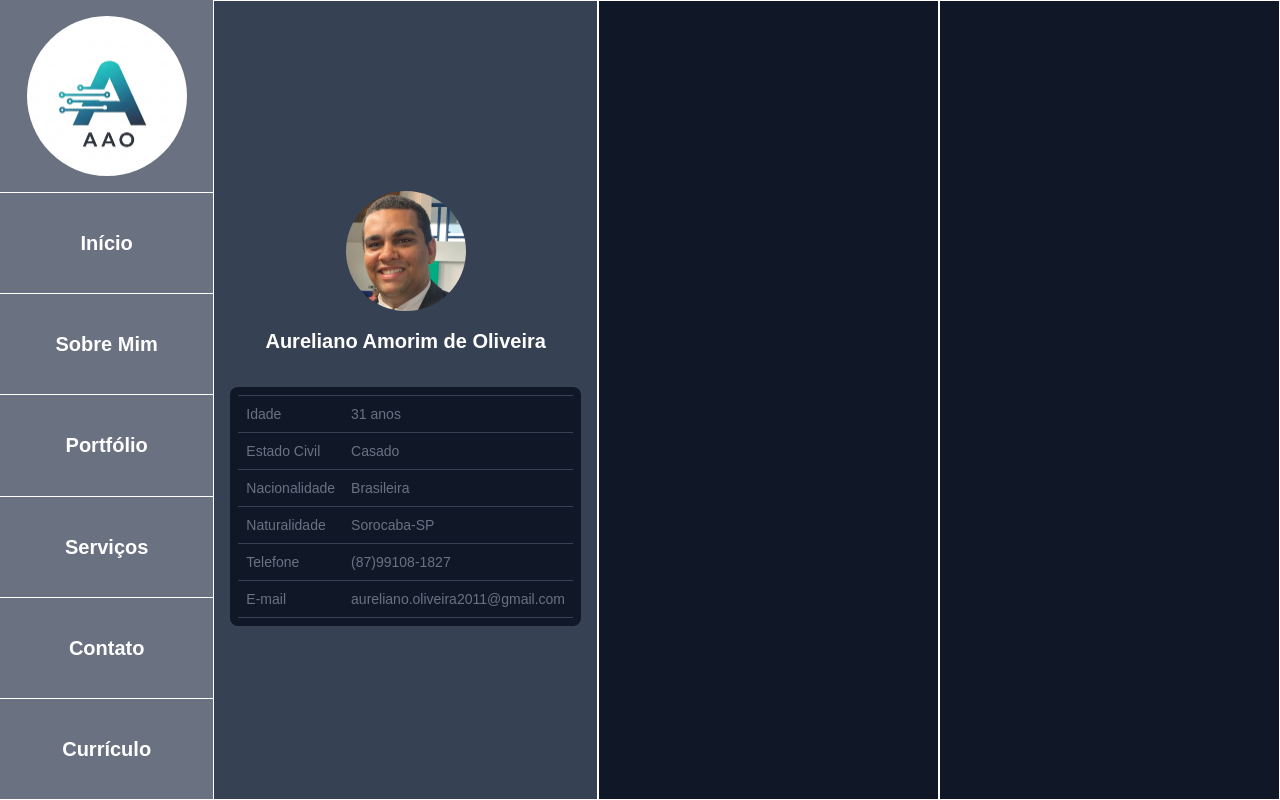
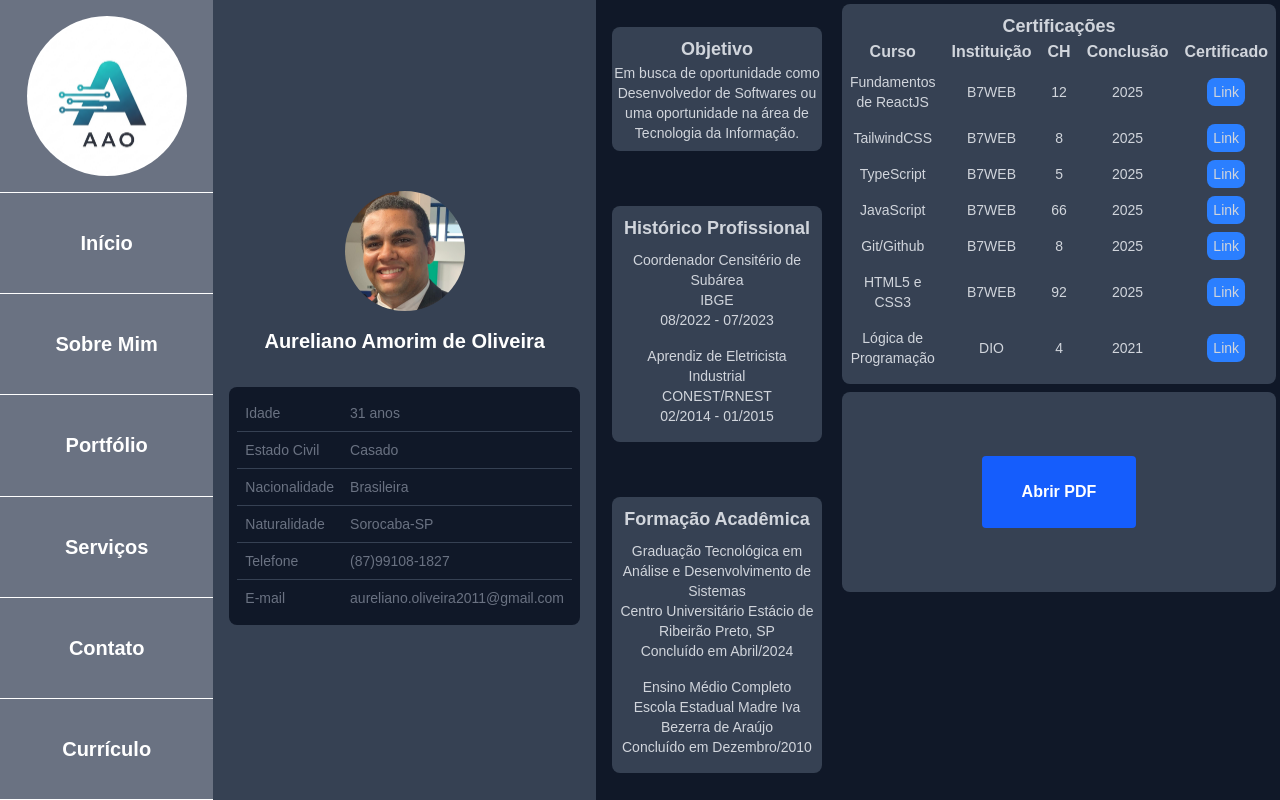
Before and after one commit to Aureliano2021/portfolio, a Next.js app: page / in a window 1280 px wide. Both pictures are taken after a click on the item "Currículo". Built offline with nearby package versions, Linux system fonts and the light colour scheme.

Commit message:
Aba de Currículo finalizada

```diff
--- a/src/components/Curriculo.tsx
+++ b/src/components/Curriculo.tsx
@@ -1,3 +1,5 @@
+import { motion } from "framer-motion";
+
 export const Curriculo = () => {
 
     const dadosPessoais = [
@@ -10,8 +12,8 @@ export const Curriculo = () => {
     ]
 
     const xp = [
-        {id: 1, cargo: "Coordenador Censitério de Subárea", empresa: "IBGE", periodo:"08/2022 - 07/2023"},
-        {id: 2, cargo: "Aprendiz de Eletricista Industrial", empresa:"CONEST/RNEST", periodo: "02/2014 - 01/2015"}
+        { id: 1, cargo: "Coordenador Censitério de Subárea", empresa: "IBGE", periodo: "08/2022 - 07/2023" },
+        { id: 2, cargo: "Aprendiz de Eletricista Industrial", empresa: "CONEST/RNEST", periodo: "02/2014 - 01/2015" }
     ]
 
     const academy = [
@@ -29,12 +31,12 @@ export const Curriculo = () => {
         }
     ]
 
-    const certification = [
+    const certifications = [
         {
             id: 1,
             curso: "Fundamentos de ReactJS",
             instituicao: "B7WEB",
-            ch: "12 horas",
+            ch: "12",
             ano: "2025",
             link: "https://app.b7web.com.br/certificates/2e439ed2-0be6-4dab-89f3-1d2d3a613c03"
         },
@@ -42,7 +44,7 @@ export const Curriculo = () => {
             id: 2,
             curso: "TailwindCSS",
             instituicao: "B7WEB",
-            ch: "8 horas",
+            ch: "8",
             ano: "2025",
             link: "https://app.b7web.com.br/certificates/6b747259-5acd-4bb1-adfd-1c469cfe5c97"
         },
@@ -50,7 +52,7 @@ export const Curriculo = () => {
             id: 3,
             curso: "TypeScript",
             instituicao: "B7WEB",
-            ch: "5 horas",
+            ch: "5",
             ano: "2025",
             link: "https://app.b7web.com.br/certificates/31509c4e-9530-42e4-956a-ae386a0a5495"
         },
@@ -58,7 +60,7 @@ export const Curriculo = () => {
             id: 4,
             curso: "JavaScript",
             instituicao: "B7WEB",
-            ch: "66 horas",
+            ch: "66",
             ano: "2025",
             link: "https://app.b7web.com.br/certificates/3117813"
         },
@@ -66,14 +68,14 @@ export const Curriculo = () => {
             id: 5,
             curso: "Git/Github",
             instituicao: "B7WEB",
-            ch: "8 horas",
+            ch: "8",
             ano: "2025",
             link: "https://app.b7web.com.br/certificates/344298ba-172d-4ec2-ac93-fa1d1a40c8c7"
         },
         {
             id: 6, curso: "HTML5 e CSS3",
             instituicao: "B7WEB",
-            ch: "92 horas",
+            ch: "92",
             ano: "2025",
             link: "https://app.b7web.com.br/certificates/8456645"
         },
@@ -81,21 +83,23 @@ export const Curriculo = () => {
             id: 7,
             curso: "Lógica de Programação",
             instituicao: "DIO",
-            ch: "4 horas",
-            ano: "2021"
+            ch: "4",
+            ano: "2021",
+            link: "https://www.dio.me/certificate/F577873D/share"
         }
     ]
 
     return (
+        <motion.div className="flex flex-col items-center justify-center flex-grow" initial={{ opacity: 0}} animate={{ opacity: 1, y:0 }} exit={{ opacity: 0}} transition={{ duration: 1 }}>
         <div className="flex">
-            <div className="border flex-1/3 flex flex-col justify-center items-center h-screen p-4 bg-gray-700">
+            <div className="flex-1/3 flex flex-col justify-center items-center h-screen p-4 bg-gray-700">
                 <div className="w-30 h-30 bg-cover bg-top rounded-full my-4" style={{ backgroundImage: "url('/media/perfil.jpg')" }}></div>
                 <h1 className="text-xl font-semibold mb-8">Aureliano Amorim de Oliveira</h1>
                 <div className="text-sm text- p-2 bg-gray-900 rounded-lg">
                     <table>
-                    <tbody className="border-t border-gray-700">
+                        <tbody>
                             {dadosPessoais.map((item) => (
-                            <tr key={item.id} className="border-b border-gray-700 text-gray-500">
+                                <tr key={item.id} className="border-b border-gray-700 text-gray-500 last:border-gray-900">
                                     <td className="p-2">{item.label}</td>
                                     <td className="p-2">{item.dado}</td>
                                 </tr>
@@ -104,12 +108,74 @@ export const Curriculo = () => {
                     </table>
                 </div>
             </div>
-            <div className="border flex-1/3">
-
+            <div className="grid grid-cols-1 justify-center items-center flex-1/3 px-4 text-gray-300">
+                <div className="flex flex-col py-2 justify-center items-center rounded-lg bg-gray-700">
+                    <h2 className="text-lg font-semibold">Objetivo</h2>
+                    <p className="text-center text-sm">Em busca de oportunidade como Desenvolvedor de Softwares ou uma oportunidade na área de Tecnologia da Informação.</p>
                 </div>
-            <div className="border flex-1/3">
-
+                <div className="flex flex-col py-2 justify-center items-center rounded-lg bg-gray-700">
+                    <h2 className="text-lg font-semibold">Histórico Profissional</h2>
+                    <div className="text-center text-sm">
+                        {xp.map((exp) => (
+                            <ul className="p-2" key={exp.id}>
+                                <li>{exp.cargo}</li>
+                                <li>{exp.empresa}</li>
+                                <li>{exp.periodo}</li>
+                            </ul>
+                        ))}
                     </div>
                 </div>
+                <div className="flex flex-col py-2 justify-center items-center rounded-lg bg-gray-700">
+                    <h2 className="text-lg font-semibold">Formação Acadêmica</h2>
+                    <div className="text-center text-sm">
+                        {academy.map((graduate) => (
+                            <ul className="p-2" key={graduate.id}>
+                                <li>{graduate.curso}</li>
+                                <li>{graduate.instituicao}</li>
+                                <li>{graduate.estado}</li>
+                            </ul>
+                        ))}
+                    </div>
+                </div>
+            </div>
+            <div className="max-h-screen flex-1/3 text-center p-1 text-gray-300">
+                <div className="flex flex-col py-2 justify-center items-center rounded-lg bg-gray-700">
+                    <h2 className="text-lg font-semibold">Certificações</h2>
+                    <table>
+                        <thead className="text-md">
+                            <tr>
+                                <th className="px-2">Curso</th>
+                                <th className="px-2">Instituição</th>
+                                <th className="px-2">CH</th>
+                                <th className="px-2">Conclusão</th>
+                                <th className="px-2">Certificado</th>
+                            </tr>
+                        </thead>
+                        <tbody className="text-sm">
+                            {certifications.map((certification) => (
+                                <tr key={certification.id} className="mb-2">
+                                    <td className="p-2">{certification.curso}</td>
+                                    <td>{certification.instituicao}</td>
+                                    <td>{certification.ch}</td>
+                                    <td>{certification.ano}</td>
+                                    <td><a className="p-1.5 bg-blue-500 rounded-lg hover:bg-blue-600" href={certification.link}>Link</a></td>
+                                </tr>
+                            ))}
+                        </tbody>
+                    </table>
+                </div>
+                <div className="h-50 flex flex-col my-2 py-2 justify-center items-center rounded-lg bg-gray-700">
+                    <a
+                        href="/media/curriculo.pdf"
+                        target="_blank"
+                        rel="noopener noreferrer"
+                        className="py-6 px-10 bg-blue-600 hover:bg-blue-700 text-white font-bold rounded"
+                    >
+                        Abrir PDF
+                    </a>
+                </div>
+            </div>
+        </div>
+        </motion.div>
     )
 }
```
Also changed, not shown: 1 other file (tests, documents, lock files or other folders). Lines whose indentation alone changed are shown as unchanged.
